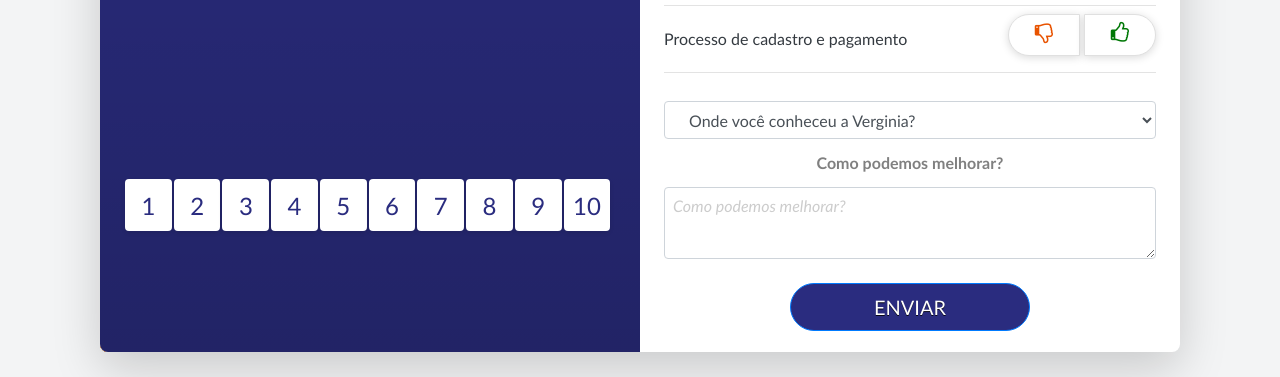
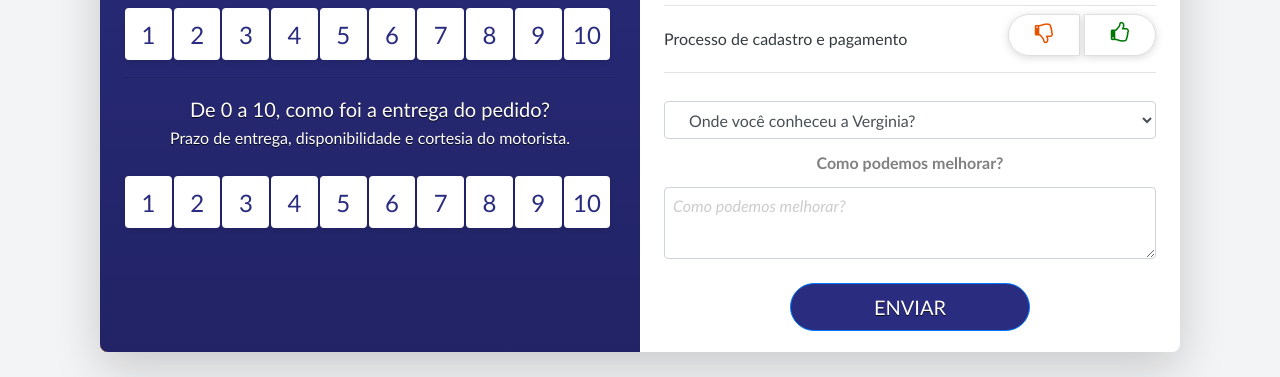
Before and after one commit to LojaVirtualTintasVerginia/assessment, a plain HTML site: page index.html in a window 1280 px wide. Shown: the part 423-800 px from the top of the page. Drawn offline with Linux system fonts and the light colour scheme.

Commit message:
uptade forms cd

```diff
--- a/index.html
+++ b/index.html
@@ -39,7 +39,7 @@
                 class="primary d-flex flex-column justify-content-around align-items-stretch col-12 col-lg-6 p-2 pt-4 p-sm-4 pb-5 pb-sm-0 bg-accent neutral">
                 <div class="c-primary-header">
                   <div class="text-center">
-                    <h1 class="mb-4 d-none d-sm-block c-primary-header-title">Avalie</h1>
+                    <h1 style="" class="mb-4 d-none d-sm-block c-primary-header-title">Avalie</h1>
                     <div class="lead pt-0 c-primary-header-question"><span data-id="introText">De 0 a 10, quanto você
                         recomendaria <h1 class="my-1">Tintas Verginia?</h1></span></div>
                   </div>
@@ -48,7 +48,7 @@
                 <div class="">
                   <!---->
                   <!---->
-                  <div class="">
+                  <div style="margin-bottom: 60px;">
                     <!---->
                     <div class="row no-gutters wrap__btn c-primary-content-input">
                                     <input class="checkbox-tools" type="radio"  id="tool-1" name="entry.617082297" value="1" >
@@ -92,6 +92,54 @@
                                       10
                                     </label>
                       </div>
+                      <hr>
+                      <div class="text-center">
+
+                        <div class="lead pt-0 c-primary-header-question"><span data-id="introText">De 0 a 10, como foi a entrega do pedido?
+                          <h6 class="my-1">Prazo de entrega, disponibilidade e cortesia do motorista.</h6></span></div><br>
+                      </div>
+                      <div class="row no-gutters wrap__btn c-primary-content-input">
+                        <input class="checkbox-tools" type="radio"  id="tool-11" name="entry.1568267600" value="1" >
+                        <label class="for-checkbox-tools" for="tool-11">
+                          1
+                        </label><!--
+                        --><input class="checkbox-tools" type="radio" id="tool-12" name="entry.1568267600" value="2">
+                        <label class="for-checkbox-tools" for="tool-12">
+                          2
+                        </label><!--
+                        --><input class="checkbox-tools" type="radio" id="tool-13" name="entry.1568267600" value="3">
+                        <label class="for-checkbox-tools" for="tool-13">
+                          3
+                        </label><!--
+                        --><input class="checkbox-tools" type="radio"  id="tool-14" name="entry.1568267600" value="4">
+                        <label class="for-checkbox-tools" for="tool-14">
+                          4
+                        </label><!--
+                        --><input class="checkbox-tools" type="radio" id="tool-15" name="entry.1568267600" value="5">
+                        <label class="for-checkbox-tools" for="tool-15">
+                          5
+                        </label><!--
+                        --><input class="checkbox-tools" type="radio" id="tool-16" name="entry.1568267600" value="6">
+                        <label class="for-checkbox-tools" for="tool-16">
+                          6
+                        </label>
+                        <input class="checkbox-tools" type="radio"  id="tool-17" name="entry.1568267600" value="7">
+                        <label class="for-checkbox-tools" for="tool-17">
+                          7
+                        </label>
+                        <input class="checkbox-tools" type="radio"  id="tool-18" name="entry.1568267600" value="8">
+                        <label class="for-checkbox-tools" for="tool-18">
+                          8
+                        </label>
+                        <input class="checkbox-tools" type="radio"  id="tool-19" name="entry.1568267600" value="9">
+                        <label class="for-checkbox-tools" for="tool-19">
+                          9
+                        </label>
+                        <input class="checkbox-tools" type="radio" id="tool-20" name="entry.1568267600" value="10">
+                        <label class="for-checkbox-tools" for="tool-20">
+                          10
+                        </label>
+          </div>
                   </div>
                 </div>
               </div>
```
